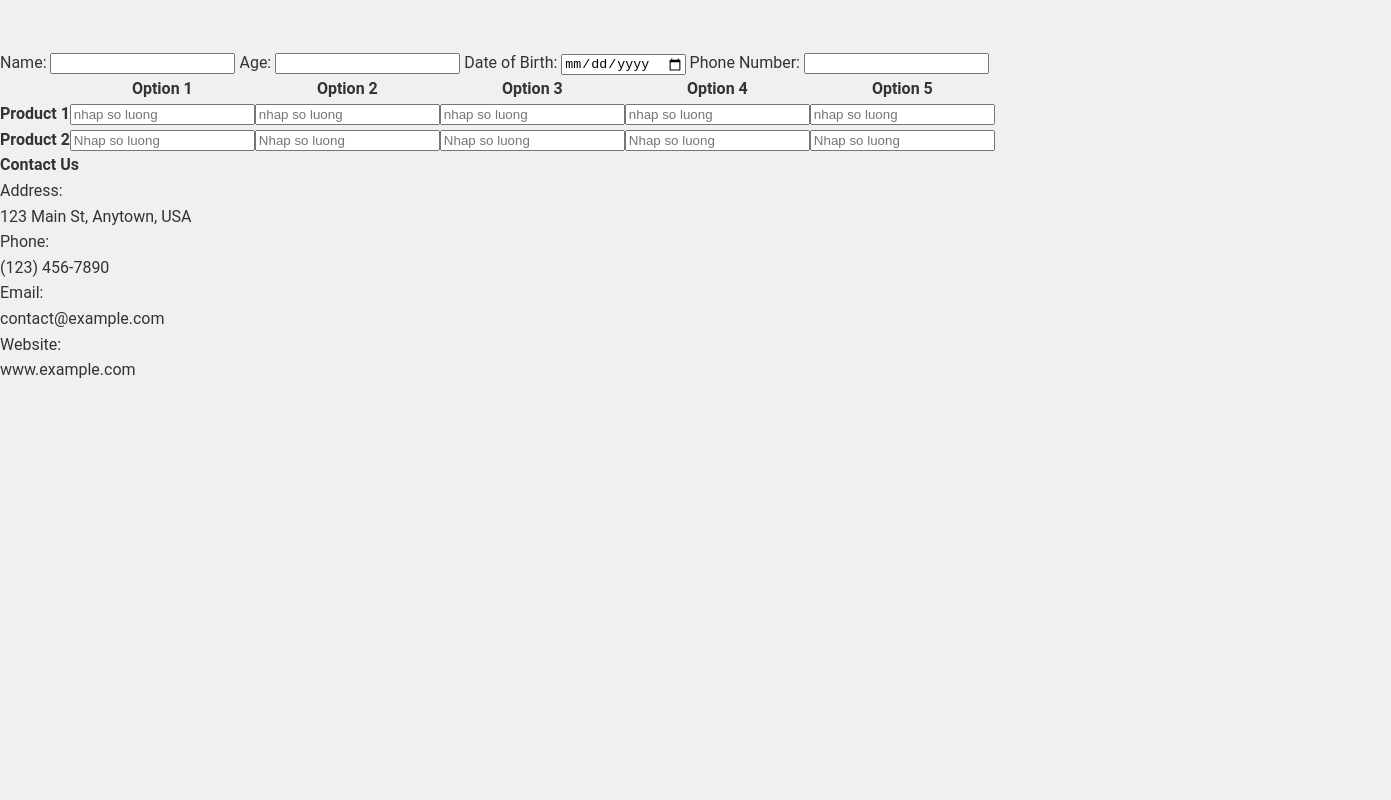
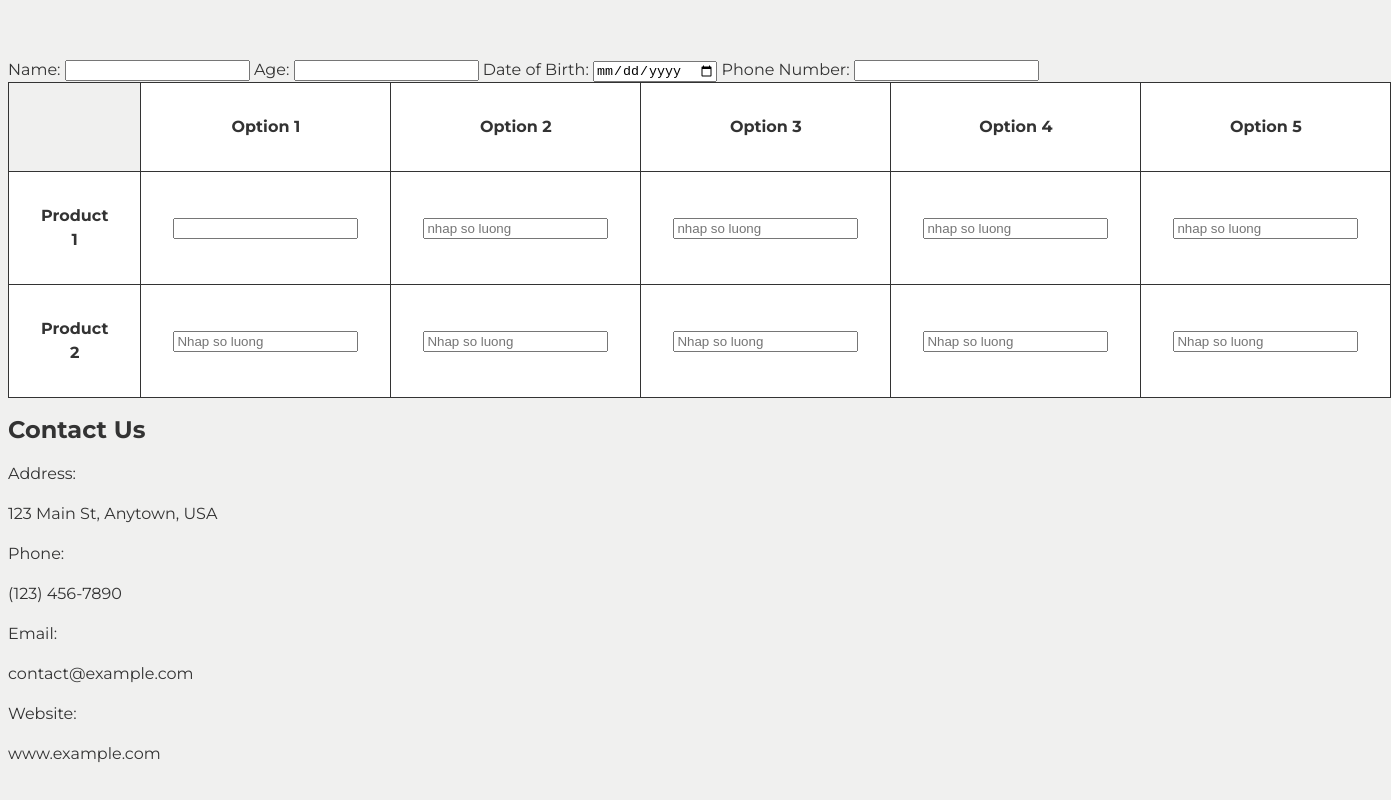
Before and after one commit to OrionTG/web-form, a plain HTML site: page public/index.html in a window 1280 px wide. Shown: the whole page, 1391 px wide, since content can reach past the window. Drawn offline with Linux system fonts and the light colour scheme.

Commit message:
modify code in html and css file, update README.md

```diff
--- a/assets/styles/style.css
+++ b/assets/styles/style.css
@@ -1,101 +1,50 @@
-/* CSS Reset */
-html,
-body,
-div,
-span,
-applet,
-object,
-iframe,
-h1,
-h2,
-h3,
-h4,
-h5,
-h6,
-p,
-blockquote,
-pre,
-a,
-abbr,
-acronym,
-address,
-big,
-cite,
-code,
-del,
-dfn,
-em,
-font,
-img,
-ins,
-kbd,
-q,
-s,
-samp,
-small,
-strike,
-strong,
-sub,
-sup,
-tt,
-var,
-b,
-u,
-i,
-center,
-dl,
-dt,
-dd,
-ol,
-ul,
-li,
-fieldset,
-form,
-label,
-legend,
-table,
-caption,
-tbody,
-tfoot,
-thead,
-tr,
-th,
-td {
-    margin: 0;
-    padding: 0;
-    border: 0;
-    outline: 0;
-    font-size: 100%;
-    vertical-align: baseline;
-    background: transparent;
+
+table {
+    display: table;
+    border-collapse: collapse;
+    border-spacing: 0;
+    text-indent: initial;
+    width: 80%;
+    border: 0px;
+    table-layout: auto;
+    user-select: none;
 }
 
-body {
-    line-height: 1;
+.col-1 {
+    width: 10rem;
+    min-width: 7rem;
+    max-width: 12.5rem;
 }
 
-ol,
-ul {
-    list-style: none;
+thead {
+    display: table-header-group;
+    border-color: inherit;
 }
 
-blockquote,
-q {
-    quotes: none;
+.cel-1{
+    overflow: visible;
+    overflow-wrap: break-word;
+    font-weight: normal;
+    padding: 0px;
+    position: sticky;
+    left: 0px;
+    z-index: 2;
+    text-overflow: ellipsis;
+    word-break: break-word;
+    background-color: var(--palette-background-primary);
 }
 
-blockquote:before,
-blockquote:after,
-q:before,
-q:after {
-    content: "";
-    content: none;
+th, td {
+    display: table-cell;
+    vertical-align: inherit;
+    font-weight: bold;
+    text-align: center;
+    padding: 2rem;
+    border: 1px solid var(--gray); /* Replace with specific color value */
+    background-color: var(--white); /* Replace with specific color value */
+
 }
 
-table {
-    border-collapse: collapse;
-    border-spacing: 0;
-}
 
 /* Color variables */
 :root {
@@ -104,14 +53,23 @@ table {
     --school-bus-yellow: #FEDD13;
     --white: #FFFFFF;
     --davys-gray: #58595B;
+    font-size: 16px;
+    font-family: 'Montserrat', sans-serif;
 }
 
 /* Custome body style */
 body {
-    font-family: 'Roboto', sans-serif;
+
     font-size: 16px;
     line-height: 1.6;
     color: var(--gray);
     background-color: var(--white-smoke);
     padding-top: 50px;
+    line-height: 1.5rem;
 }
+
+/* Custome link style */
+a {
+    text-decoration: none;
+    color: var(--gray);
+}
--- a/public/index.html
+++ b/public/index.html
@@ -13,7 +13,7 @@
 </head>
 </head>
 
-<body>
+<body class="container">
     <div class="customer-infomation">
         <form>
             <label for="name">Name:</label>
@@ -31,9 +31,12 @@
     </div>
     <div class="order">
         <table>
+            <colgroup>
+                <col class="col-1">
+            </colgroup>
             <thead>
                 <tr>
-                    <th></th>
+                    <th class="cel-1"><div></div></th>
                     <th>Option 1</th>
                     <th>Option 2</th>
                     <th>Option 3</th>
@@ -45,49 +48,38 @@
                 <tr>
                     <th>Product 1</th>
                     <td>
-                        <input type="number" id="product1-option-1" name="product1-option-1"
-                            placeholder="nhap so luong">
+                        <input type="number" id="product1-option-1" name="product1-option-1" class="input-number">
                     </td>
                     <td>
-                        <input type="number" id="product1-option-2" name="product1-option-2"
-                            placeholder="nhap so luong">
+                        <input type="number" id="product1-option-2" name="product1-option-2" class="input-number" placeholder="nhap so luong">
                     </td>
                     <td>
-                        <input type="number" id="product1-option-3" name="product1-option-3"
-                            placeholder="nhap so luong">
+                        <input type="number" id="product1-option-3" name="product1-option-3" class="input-number" placeholder="nhap so luong">
                     </td>
                     <td>
-                        <input type="number" id="product1-option-4" name="product1-option-4"
-                            placeholder="nhap so luong">
+                        <input type="number" id="product1-option-4" name="product1-option-4" class="input-number" placeholder="nhap so luong">
                     </td>
                     <td>
-                        <input type="number" id="product1-option-5" name="product1-option-5"
-                            placeholder="nhap so luong">
+                        <input type="number" id="product1-option-5" name="product1-option-5" class="input-number" placeholder="nhap so luong">
                     </td>
                 </tr>
                 <tr>
                     <th>Product 2</th>
                     <td>
-                        <input type="number" id="product2-option-1" name="product2-option-1"
-                            placeholder="Nhap so luong">
+                        <input type="number" id="product2-option-1" name="product2-option-1" class="input-number" placeholder="Nhap so luong">
                     </td>
                     <td>
-                        <input type="number" id="product2-option-2" name="product2-option-2"
-                            placeholder="Nhap so luong">
+                        <input type="number" id="product2-option-2" name="product2-option-2" class="input-number" placeholder="Nhap so luong">
                     </td>
                     <td>
-                        <input type="number" id="product2-option-3" name="product2-option-3"
-                            placeholder="Nhap so luong">
+                        <input type="number" id="product2-option-3" name="product2-option-3" class="input-number" placeholder="Nhap so luong">
                     </td>
                     <td>
-                        <input type="number" id="product2-option-4" name="product2-option-4"
-                            placeholder="Nhap so luong">
+                        <input type="number" id="product2-option-4" name="product2-option-4" class="input-number" placeholder="Nhap so luong">
                     </td>
                     <td>
-                        <input type="number" id="product2-option-5" name="product2-option-5"
-                            placeholder="Nhap so luong">
+                        <input type="number" id="product2-option-5" name="product2-option-5" class="input-number" placeholder="Nhap so luong">
                     </td>
-                </tr>
                 </tr>
             </tbody>
         </table>
```
Also changed, not shown: 1 other file.
